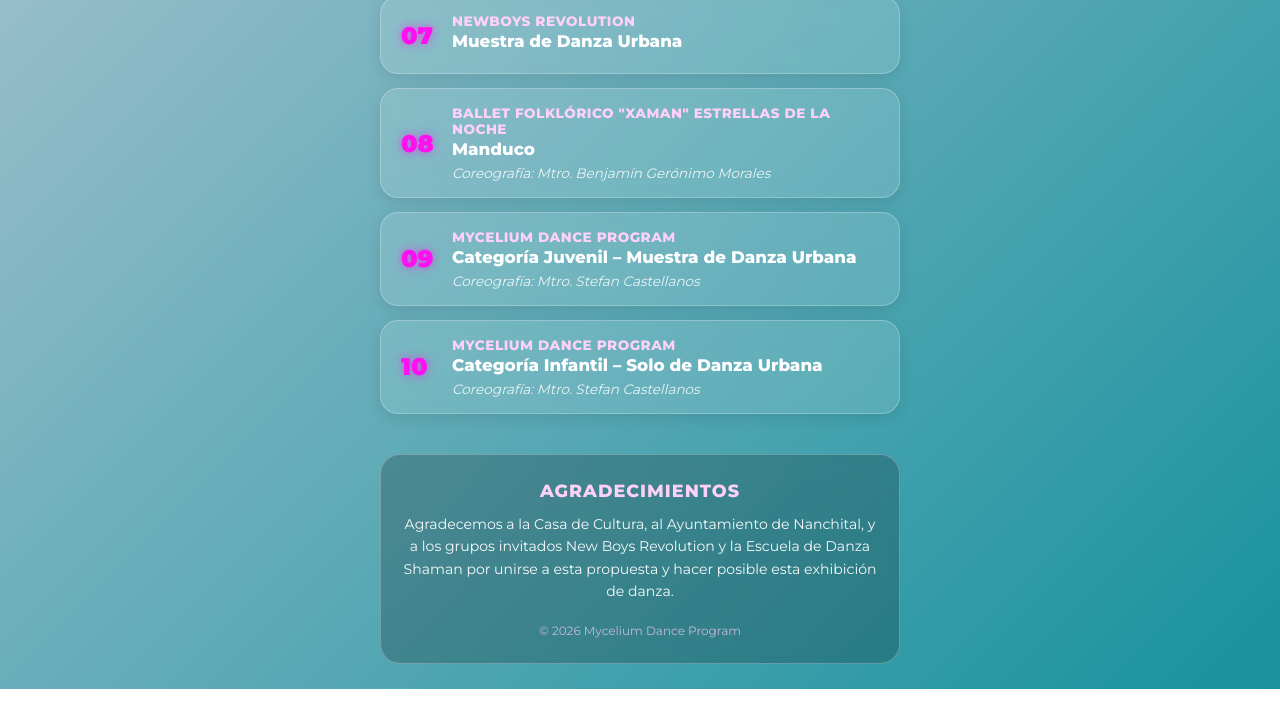
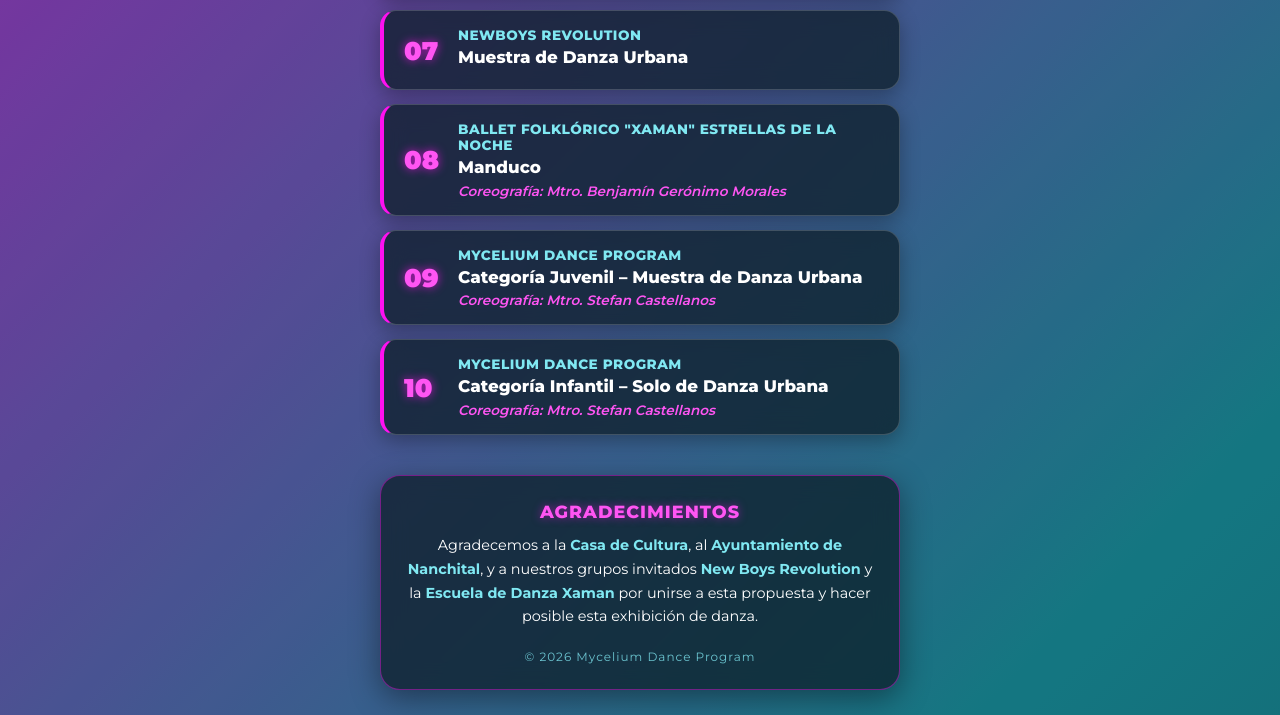
Before and after one commit to JuanMantiz/programaDeMano, a plain HTML site: page index.html in a window 1280 px wide. Shown: the part 1114-1829 px from the top of the page. Before the commit the page ends 1803 px from the top, so only its background shows below. Drawn offline with Linux system fonts and the light colour scheme.

Commit message:
Refactor styles and improve layout in index.html
Updated font weights, colors, and gradient backgrounds for improved aesthetics. Enhanced footer and event details for better readability.

```diff
--- a/index.html
+++ b/index.html
@@ -7,15 +7,18 @@
     <!-- Fuentes desde Google Fonts -->
     <link rel="preconnect" href="https://fonts.googleapis.com">
     <link rel="preconnect" href="https://fonts.gstatic.com" crossorigin>
-    <link href="https://fonts.googleapis.com/css2?family=Montserrat:wght@400;600;800;900&display=swap" rel="stylesheet">
+    <link href="https://fonts.googleapis.com/css2?family=Montserrat:wght@400;600;700;800;900&display=swap" rel="stylesheet">
 
     <style>
         :root {
             --primary-neon-pink: #FF10F0;
-            --accent-pink-light: #FFD1F8;
+            --bright-pink: #FF55F3;
+            --light-cyan: #80E8F2;
             --white: #FFFFFF;
-            --card-glass: rgba(255, 255, 255, 0.12);
-            --card-border: rgba(255, 255, 255, 0.25);
+            /* Contenedores oscuros translúcidos para máximo contraste */
+            --card-dark-glass: rgba(12, 28, 38, 0.72);
+            --card-border: rgba(255, 255, 255, 0.18);
+            --neon-border: rgba(255, 16, 240, 0.4);
         }
 
         * {
@@ -24,9 +27,7 @@
             padding: 0;
         }
 
-        /* ----------------------------------------------------------- */
-        /* FONDO DE GRADIENTE ANIMADO Y FLUIDO (CORREGIDO) */
-        /* ----------------------------------------------------------- */
+        /* FONDO DE GRADIENTE ANIMADO Y FLUIDO */
         body {
             font-family: 'Montserrat', sans-serif;
             color: var(--white);
@@ -37,33 +38,30 @@
             overflow-x: hidden;
             position: relative;
 
-            /* Definición del gradiente animado */
-            background: linear-gradient(135deg, #1FA5B2 0%, #157A83 25%, #FF10F010 50%, #1FA5B2 75%, #157A83 100%);
-            background-size: 400% 400%; /* Tamaño grande para el movimiento */
-            animation: fluidGradient 15s ease infinite; /* Animación continua */
+            background: linear-gradient(135deg, #188B98 0%, #0F5760 25%, #E600D8 50%, #188B98 75%, #0D4951 100%);
+            background-size: 400% 400%;
+            animation: fluidGradient 12s ease infinite;
         }
 
-        /* Definición de la animación del gradiente */
         @keyframes fluidGradient {
             0% { background-position: 0% 50%; }
             50% { background-position: 100% 50%; }
             100% { background-position: 0% 50%; }
         }
-        /* ----------------------------------------------------------- */
 
-        /* Capa superpuesta para asegurar legibilidad del texto */
+        /* Capa de legibilidad extra */
         body::before {
             content: '';
             position: absolute;
             top: 0; left: 0; width: 100%; height: 100%;
-            background-color: rgba(0, 0, 0, 0.1); /* Ligero oscurecimiento opcional */
+            background: rgba(0, 0, 0, 0.15);
             z-index: 0;
         }
 
         .container {
             max-width: 520px;
             width: 100%;
-            z-index: 1; /* Asegura que el contenido esté sobre el fondo animado */
+            z-index: 1;
             position: relative;
         }
 
@@ -78,23 +76,24 @@
             font-size: 0.85rem;
             letter-spacing: 3px;
             text-transform: uppercase;
-            font-weight: 600;
-            color: var(--accent-pink-light);
+            font-weight: 700;
+            color: var(--light-cyan);
             margin-bottom: 6px;
+            text-shadow: 0 2px 4px rgba(0,0,0,0.5);
         }
 
         h1.main-title {
             font-size: 2.3rem;
             font-weight: 900;
             color: var(--white);
-            text-shadow: 0 0 15px rgba(255, 16, 240, 0.7);
+            text-shadow: 0 0 18px rgba(255, 16, 240, 0.9), 0 3px 6px rgba(0,0,0,0.6);
             line-height: 1.15;
             margin-bottom: 15px;
             text-transform: uppercase;
         }
 
         .event-badge {
-            background: linear-gradient(135deg, #FF10F0, #D100C4);
+            background: linear-gradient(135deg, #FF10F0, #B800AC);
             color: var(--white);
             display: inline-block;
             padding: 8px 22px;
@@ -103,30 +102,32 @@
             font-size: 0.85rem;
             letter-spacing: 1.5px;
             text-transform: uppercase;
-            box-shadow: 0 4px 15px rgba(255, 16, 240, 0.5);
+            box-shadow: 0 4px 20px rgba(255, 16, 240, 0.6);
+            border: 1px solid rgba(255, 255, 255, 0.3);
         }
 
         /* DATOS DEL EVENTO */
         .event-details {
-            background: var(--card-glass);
-            backdrop-filter: blur(12px);
-            -webkit-backdrop-filter: blur(12px);
-            border: 1px solid var(--card-border);
+            background: var(--card-dark-glass);
+            backdrop-filter: blur(14px);
+            -webkit-backdrop-filter: blur(14px);
+            border: 1px solid var(--neon-border);
             border-radius: 20px;
             padding: 18px 10px;
             margin-bottom: 30px;
             display: flex;
             justify-content: space-around;
             text-align: center;
-            box-shadow: 0 8px 32px rgba(0, 0, 0, 0.15);
+            box-shadow: 0 8px 32px rgba(0, 0, 0, 0.35);
         }
 
         .detail-item h4 {
             font-size: 0.75rem;
             text-transform: uppercase;
-            color: var(--accent-pink-light);
+            color: var(--bright-pink);
             margin-bottom: 4px;
             letter-spacing: 1px;
+            font-weight: 800;
         }
 
         .detail-item p {
@@ -145,6 +146,7 @@
             text-transform: uppercase;
             letter-spacing: 2px;
             position: relative;
+            text-shadow: 0 2px 5px rgba(0,0,0,0.5);
         }
 
         .section-title::after {
@@ -155,7 +157,7 @@
             background: var(--primary-neon-pink);
             margin: 8px auto 0 auto;
             border-radius: 2px;
-            box-shadow: 0 0 8px var(--primary-neon-pink);
+            box-shadow: 0 0 10px var(--primary-neon-pink);
         }
 
         .program-list {
@@ -164,27 +166,28 @@
             gap: 14px;
         }
 
-        /* TARJETAS DEL PROGRAMA */
+        /* TARJETAS DEL PROGRAMA (Oscuras con alta legibilidad) */
         .program-card {
-            background: var(--card-glass);
-            backdrop-filter: blur(10px);
-            -webkit-backdrop-filter: blur(10px);
+            background: var(--card-dark-glass);
+            backdrop-filter: blur(12px);
+            -webkit-backdrop-filter: blur(12px);
             border: 1px solid var(--card-border);
-            border-radius: 18px;
+            border-left: 4px solid var(--primary-neon-pink);
+            border-radius: 16px;
             padding: 16px 20px;
             display: flex;
             align-items: center;
             gap: 16px;
-            box-shadow: 0 4px 15px rgba(0, 0, 0, 0.1);
+            box-shadow: 0 6px 20px rgba(0, 0, 0, 0.3);
             position: relative;
 
-            /* Animación de entrada suave */
+            /* Animación de entrada */
             opacity: 0;
             transform: translateY(15px);
             animation: fadeInUp 0.4s forwards ease-out;
         }
 
-        /* Tiempos de animación escalonados */
+        /* Retrasos escalonados */
         .program-list .program-card:nth-child(1) { animation-delay: 0.05s; }
         .program-list .program-card:nth-child(2) { animation-delay: 0.10s; }
         .program-list .program-card:nth-child(3) { animation-delay: 0.15s; }
@@ -204,11 +207,11 @@
         }
 
         .program-number {
-            font-size: 1.5rem;
+            font-size: 1.6rem;
             font-weight: 900;
-            color: var(--primary-neon-pink);
-            min-width: 35px;
-            text-shadow: 0 0 10px rgba(255, 16, 240, 0.6);
+            color: var(--bright-pink);
+            min-width: 38px;
+            text-shadow: 0 0 10px rgba(255, 16, 240, 0.7);
         }
 
         .program-info {
@@ -218,59 +221,68 @@
         .program-info h3 {
             font-size: 0.85rem;
             font-weight: 800;
-            color: var(--accent-pink-light);
-            margin-bottom: 2px;
+            color: var(--light-cyan);
+            margin-bottom: 3px;
             text-transform: uppercase;
             letter-spacing: 0.5px;
         }
 
         .program-info .act-name {
             font-size: 1.05rem;
-            font-weight: 700;
+            font-weight: 800;
             margin-bottom: 4px;
             color: var(--white);
-            line-height: 1.3;
+            line-height: 1.35;
         }
 
         .program-info .choreographer {
             font-size: 0.85rem;
-            color: rgba(255, 255, 255, 0.85);
+            color: var(--bright-pink);
             font-style: italic;
+            font-weight: 600;
         }
 
         /* AGRADECIMIENTOS */
         footer {
             margin-top: 40px;
-            background: rgba(0, 0, 0, 0.2);
-            backdrop-filter: blur(10px);
-            -webkit-backdrop-filter: blur(10px);
-            border: 1px solid var(--card-border);
+            background: var(--card-dark-glass);
+            backdrop-filter: blur(12px);
+            -webkit-backdrop-filter: blur(12px);
+            border: 1px solid var(--neon-border);
             border-radius: 20px;
             padding: 25px 20px;
             text-align: center;
+            box-shadow: 0 8px 30px rgba(0, 0, 0, 0.4);
         }
 
         footer h2 {
             font-size: 1.1rem;
             font-weight: 800;
-            color: var(--accent-pink-light);
+            color: var(--bright-pink);
             margin-bottom: 12px;
             text-transform: uppercase;
             letter-spacing: 1px;
+            text-shadow: 0 0 8px rgba(255, 16, 240, 0.5);
         }
 
         footer p {
-            font-size: 0.88rem;
-            line-height: 1.6;
+            font-size: 0.9rem;
+            line-height: 1.65;
             color: var(--white);
-            opacity: 0.95;
+            font-weight: 500;
+        }
+
+        footer p strong {
+            color: var(--light-cyan);
+            font-weight: 700;
         }
 
         .footer-credits {
             margin-top: 20px;
             font-size: 0.75rem;
-            color: var(--accent-pink-light);
-            opacity: 0.7;
+            color: var(--light-cyan);
+            opacity: 0.8;
+            letter-spacing: 1px;
         }
     </style>
 </head>
@@ -295,7 +307,7 @@
             </div>
             <div class="detail-item">
                 <h4>Lugar</h4>
-                <p>Casa de Cultura<br><small>Salón 22</small></p>
+                <p>Casa de Cultura<br><small style="color: var(--light-cyan);">Salón 22</small></p>
             </div>
         </div>
 
@@ -408,7 +420,7 @@
 
         <footer>
             <h2>Agradecimientos</h2>
-            <p>Agradecemos a la Casa de Cultura, al Ayuntamiento de Nanchital, y a los grupos invitados New Boys Revolution y la Escuela de Danza Shaman por unirse a esta propuesta y hacer posible esta exhibición de danza.</p>
+            <p>Agradecemos a la <strong>Casa de Cultura</strong>, al <strong>Ayuntamiento de Nanchital</strong>, y a nuestros grupos invitados <strong>New Boys Revolution</strong> y la <strong>Escuela de Danza Xaman</strong> por unirse a esta propuesta y hacer posible esta exhibición de danza.</p>
             <div class="footer-credits">
                 © 2026 Mycelium Dance Program
             </div>
@@ -418,8 +430,3 @@
 
 </body>
 </html>
-
-    </div>
-
-</body>
-</html>
```
